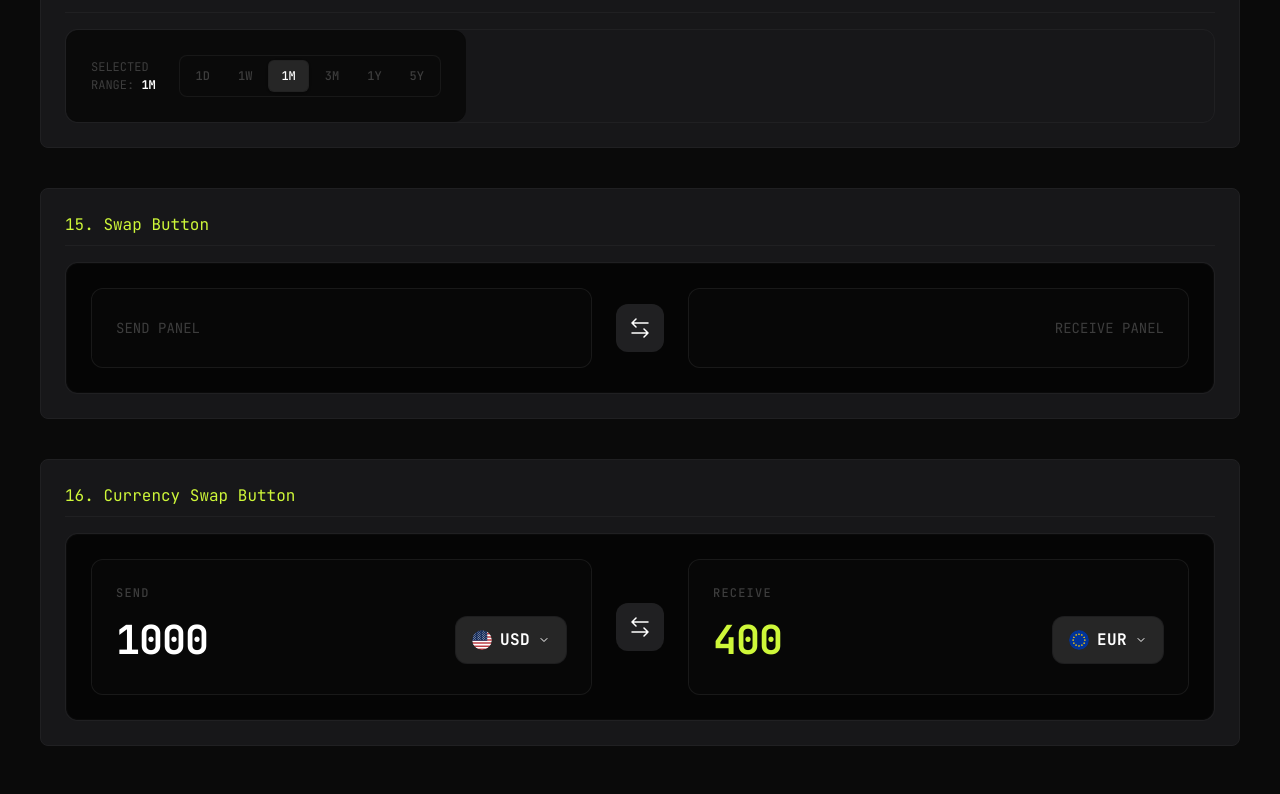
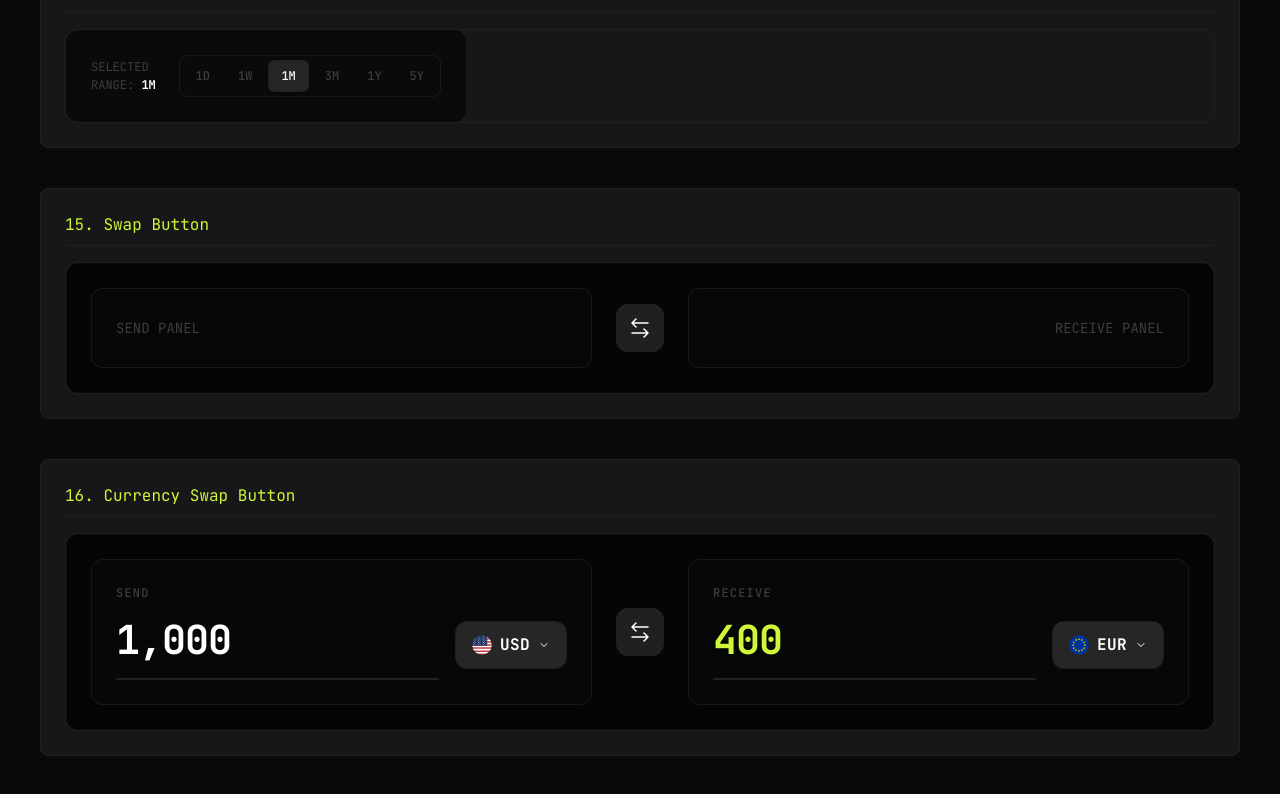
Before and after one commit to barriedirk/frontend-mentor-exercise-44-foreign-exchange-currency-converter, a Next.js app in the folder frontend/: page /ui-sandbox in a window 1280 px wide. Shown: the part 5959-6753 px from the top of the page. Built offline with nearby package versions, Linux system fonts and the light colour scheme.

Commit message:
fix(ui): update CurrencyInputPanelProps to extend FieldsetHTMLAttributes to fix ts(2322)

```diff
--- a/frontend/app/ui-sandbox/_components/CurrencySwapButtonWrapper.tsx
+++ b/frontend/app/ui-sandbox/_components/CurrencySwapButtonWrapper.tsx
@@ -5,14 +5,19 @@ import { SwapButton } from "@/shared/components/SwapButton";
 
 import { MOCK_CURRENCY_GROUPS } from "@/domain/currency/mocks";
 import { CurrencyGroup } from "@/domain/currency/currency";
+import { useState } from "react";
 
 export default function CurrencySwapButtonWrapper() {
+  const [sendAmount, setSendAmount] = useState("1000");
+  const [sendCurrencyCode, setSendCurrencyCode] = useState("USD");
+
+  const [receiveAmount, setReceiveAmount] = useState("400");
+  const [receiveCurrencyCode, setReceiveCurrencyCode] = useState("EUR");
+
   const handleSwap = () => {
-    console.log("Swapped!");
+    setSendCurrencyCode(receiveCurrencyCode);
+    setReceiveCurrencyCode(sendCurrencyCode);
   };
-
-  const sendAmount = "1000";
-  const receiveAmount = "400";
 
   const currencyGroups: CurrencyGroup[] = [...MOCK_CURRENCY_GROUPS];
 
@@ -22,8 +27,9 @@ export default function CurrencySwapButtonWrapper() {
         <CurrencyInputPanel
           label="SEND"
           value={sendAmount}
-          currencyCode="USD"
-          onValueChange={() => {}}
+          currencyCode={sendCurrencyCode}
+          onValueChange={(value) => setSendAmount(value)}
+          onCurrencySelect={(currency) => setSendCurrencyCode(currency.code)}
           currencyGroups={currencyGroups}
         />
 
@@ -34,8 +40,10 @@ export default function CurrencySwapButtonWrapper() {
         <CurrencyInputPanel
           label="RECEIVE"
           value={receiveAmount}
-          currencyCode="EUR"
+          currencyCode={receiveCurrencyCode}
           readOnly
+          onValueChange={(value) => setReceiveAmount(value)}
+          onCurrencySelect={(currency) => setReceiveCurrencyCode(currency.code)}
           currencyGroups={currencyGroups}
         />
       </div>
--- a/frontend/shared/components/CurrencyInputPanel/CurrencyInputPanel.tsx
+++ b/frontend/shared/components/CurrencyInputPanel/CurrencyInputPanel.tsx
@@ -1,20 +1,23 @@
 import { cn } from "@/shared/utils/cn";
+
+import { useId, useMemo, useState } from "react";
+
 import CircleWrapper from "@/shared/ui/CircleWrapper";
 import { ChevronDownIcon } from "lucide-react";
 import { Popover, PopoverTrigger, PopoverContent } from "@/shared/ui/Popover";
 import { CurrencyGroup, CurrencyItem } from "@/domain/currency/currency";
-import { useMemo, useState } from "react";
 import { ALLOWED_CURRENCIES } from "@/shared/constants/currencies";
 import { CurrencyDropdownPanel } from "@/domain/currency/ui/CurrencyDropdownPanel";
+import { AmountInput } from "@/shared/ui/AmountInput";
 
 interface CurrencyInputPanelProps extends Readonly<
-  Omit<React.HTMLAttributes<HTMLDivElement>, "onChange">
+  Omit<React.HTMLAttributes<HTMLFieldSetElement>, "onChange">
 > {
   readonly label: "SEND" | "RECEIVE";
   readonly value: string;
   readonly currencyCode: string;
   readonly onValueChange?: (value: string) => void;
-  readonly onCurrencyClick?: () => void;
+  readonly onCurrencySelect?: (currency: CurrencyItem) => void;
   readonly readOnly?: boolean;
   readonly currencyGroups: CurrencyGroup[];
 }
@@ -25,20 +28,20 @@ export function CurrencyInputPanel({
   value,
   currencyCode,
   onValueChange,
-  onCurrencyClick,
+  onCurrencySelect,
   readOnly = false,
   currencyGroups,
   ...props
 }: CurrencyInputPanelProps) {
+  const labelId = useId();
+
   const [isOpen, setIsOpen] = useState(false);
   const [searchQuery, setSearchQuery] = useState("");
-  const [selectedCurrency, setSelectedCurrency] = useState<
-    CurrencyItem | undefined
-  >(
-    ALLOWED_CURRENCIES.find(
-      (currency) => currency.code === currencyCode,
-    ) as CurrencyItem,
-  );
+
+  const activeCurrency = useMemo(() => {
+    return ALLOWED_CURRENCIES.find((c) => c.code === currencyCode);
+  }, [currencyCode]);
+
   const filteredGroups = useMemo(() => {
     const cleanSearch = searchQuery.toLowerCase().trim();
     if (!cleanSearch) return currencyGroups;
@@ -53,55 +56,56 @@ export function CurrencyInputPanel({
         ),
       }))
       .filter((group) => group.items.length > 0);
-  }, [searchQuery]);
+  }, [searchQuery, currencyGroups]);
 
   return (
-    <div
+    <fieldset
+      aria-labelledby={labelId}
       className={cn(
         "flex flex-col gap-[0.5rem] w-full p-[1.5rem] bg-neutral-900/40 border border-neutral-800/60 rounded-12 font-mono transition-all focus-within:border-neutral-700 focus-within:bg-neutral-900/80",
         className,
       )}
       {...props}
     >
-      <span className="text-[0.75rem] text-text-muted uppercase tracking-widest font-medium">
+      <span
+        id={labelId}
+        className="text-[0.75rem] text-text-muted uppercase tracking-widest font-medium"
+      >
         {label}
       </span>
       <div className="flex items-center justify-between gap-[1rem] w-full">
-        <input
-          type="text"
-          inputMode="decimal"
-          pattern="^[0-9]*[.,]?[0-9]*$"
-          placeholder="0.00"
+        <AmountInput
           value={value}
           readOnly={readOnly}
-          onChange={(e) => onValueChange?.(e.target.value)}
-          className={cn(
-            "w-full bg-transparent text-[2.5rem] font-bold text-text-primary outline-none tracking-tight p-0 border-none min-w-0",
-            {
-              "text-brand": label === "RECEIVE",
-              "cursor-default": readOnly,
-            },
-          )}
+          className={cn({
+            "text-brand": label === "RECEIVE",
+            "cursor-default": readOnly,
+          })}
+          onChange={onValueChange ?? (() => {})}
+          aria-label={`${label} amount`}
+          aria-readonly={readOnly}
         />
         <Popover open={isOpen} onOpenChange={setIsOpen}>
           <PopoverTrigger asChild>
             <button
               type="button"
-              onClick={onCurrencyClick}
               className="flex items-center gap-[0.5rem] bg-neutral-800 border border-neutral-700/50 hover:bg-neutral-700 h-[3rem] px-[1rem] rounded-12 text-text-primary font-bold text-[1rem] transition-all cursor-pointer outline-none shrink-0 select-none"
+              aria-haspopup="dialog"
+              aria-expanded={isOpen}
+              aria-label={`Select ${label.toLowerCase()} currency. Current: ${currencyCode}`}
             >
               <CircleWrapper size="sm">
                 <span
                   className={cn(
                     "fi",
-                    `fi-${selectedCurrency?.code.slice(0, 2).toLowerCase()}`,
+                    `fi-${activeCurrency?.code.slice(0, 2).toLowerCase()}`,
                     "fis",
                   )}
                 />
               </CircleWrapper>
 
               <span className="uppercase tracking-wide">
-                {selectedCurrency?.code}
+                {activeCurrency?.code}
               </span>
 
               <ChevronDownIcon size={12} />
@@ -110,11 +114,11 @@ export function CurrencyInputPanel({
           <PopoverContent className="z-50 animate-in fade-in-50 duration-200">
             <CurrencyDropdownPanel
               groups={filteredGroups}
-              selectedCode={selectedCurrency?.code}
+              selectedCode={activeCurrency?.code}
               searchValue={searchQuery}
               onSearchChange={setSearchQuery}
               onSelectCurrency={(currency) => {
-                setSelectedCurrency(currency);
+                onCurrencySelect?.(currency);
                 setIsOpen(false);
                 setSearchQuery("");
               }}
@@ -122,6 +126,6 @@ export function CurrencyInputPanel({
           </PopoverContent>
         </Popover>
       </div>
-    </div>
+    </fieldset>
   );
 }
--- a/frontend/shared/ui/AmountInput.tsx
+++ b/frontend/shared/ui/AmountInput.tsx
@@ -1,5 +1,5 @@
-import * as React from "react";
 import { cn } from "@/shared/utils/cn";
+import { useId } from "react";
 
 interface AmountInputProps extends Readonly<
   Omit<React.InputHTMLAttributes<HTMLInputElement>, "onChange" | "value">
@@ -15,6 +15,8 @@ export function AmountInput({
   placeholder = "0",
   ...props
 }: AmountInputProps) {
+  const inputId = useId();
+
   const formatDisplayValue = (val: string): string => {
     if (!val) return "";
 
@@ -41,6 +43,7 @@ export function AmountInput({
   return (
     <div className="relative inline-block w-full max-w-[24rem]">
       <input
+        id={inputId}
         type="text"
         inputMode="decimal"
         value={formatDisplayValue(value)}
```
